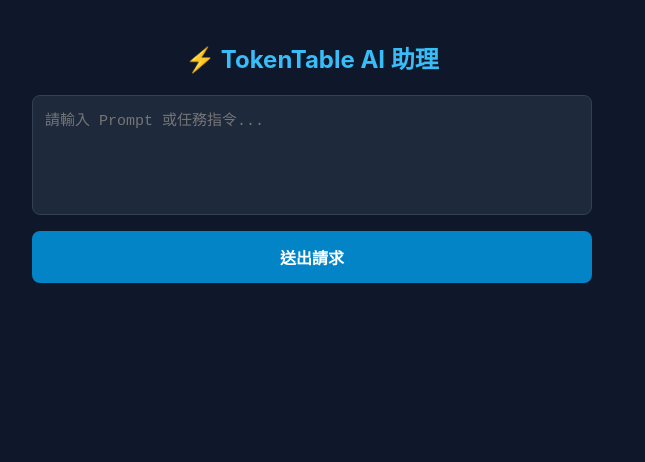
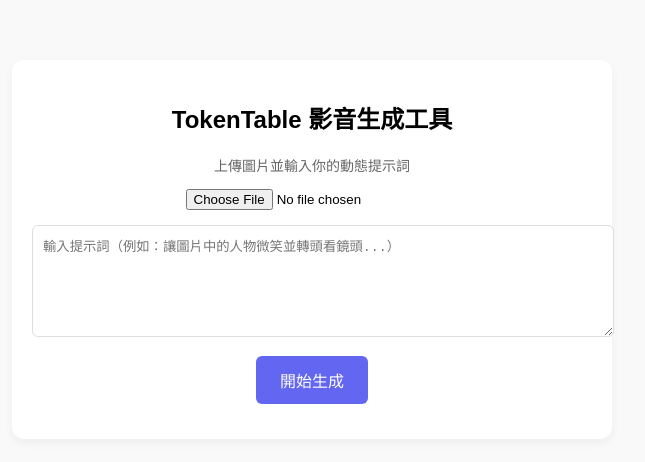
Before and after one commit to asd999/tokentable-app, a website: page index.html in a window 1280 px wide. Shown: the whole page, without its empty margins (328-973 px from the left). Drawn offline with Linux system fonts and the light colour scheme.

Commit message:
Update index.html

```diff
--- a/index.html
+++ b/index.html
@@ -3,58 +3,75 @@
 <head>
   <meta charset="UTF-8">
   <meta name="viewport" content="width=device-width, initial-scale=1.0">
-  <title>TokenTable AI 助手</title>
+  <title>TokenTable AI 影音生成</title>
   <style>
-    * { box-sizing: border-box; }
-    body { font-family: -apple-system, BlinkMacSystemFont, "Segoe UI", Roboto, sans-serif; background: #0f172a; color: #f8fafc; padding: 20px; max-width: 600px; margin: 0 auto; }
-    h2 { text-align: center; color: #38bdf8; margin-bottom: 20px; }
-    textarea { width: 100%; height: 120px; background: #1e293b; border: 1px solid #334155; border-radius: 8px; color: #fff; padding: 12px; font-size: 15px; resize: none; margin-bottom: 12px; }
-    button { width: 100%; background: #0284c7; color: white; border: none; padding: 14px; border-radius: 8px; font-size: 16px; font-weight: bold; cursor: pointer; transition: 0.2s; }
-    button:disabled { background: #475569; cursor: not-allowed; }
-    .status { margin-top: 15px; text-align: center; font-size: 14px; color: #94a3b8; }
-    .result-box { margin-top: 20px; background: #1e293b; border: 1px solid #334155; border-radius: 8px; padding: 15px; white-space: pre-wrap; font-size: 15px; line-height: 1.6; display: none; }
+    body { font-family: sans-serif; max-width: 600px; margin: 40px auto; padding: 20px; text-align: center; background: #f9f9f9; }
+    .card { background: white; padding: 20px; border-radius: 12px; box-shadow: 0 4px 10px rgba(0,0,0,0.05); }
+    textarea { width: 100%; height: 90px; margin-bottom: 15px; padding: 10px; border-radius: 6px; border: 1px solid #ddd; }
+    input[type="file"] { margin-bottom: 15px; }
+    #preview { max-width: 150px; display: block; margin: 10px auto; border-radius: 6px; }
+    button { background: #6366f1; color: white; border: none; padding: 12px 24px; font-size: 16px; border-radius: 6px; cursor: pointer; }
+    button:hover { background: #4f46e5; }
+    #status { margin-top: 15px; color: #555; font-weight: bold; }
+    .result-box { margin-top: 20px; white-space: pre-wrap; text-align: left; background: #eee; padding: 10px; border-radius: 6px; }
   </style>
 </head>
 <body>
+  <div class="card">
+    <h2>TokenTable 影音生成工具</h2>
+    <p style="color: #666; font-size: 14px;">上傳圖片並輸入你的動態提示詞</p>
 
-  <h2>⚡ TokenTable AI 助理</h2>
-  <textarea id="prompt" placeholder="請輸入 Prompt 或任務指令..."></textarea>
-  <button id="btn" onclick="sendRequest()">送出請求</button>
-  <div id="status" class="status"></div>
-  <div id="result" class="result-box"></div>
+    <input type="file" id="imageInput" accept="image/*" onchange="previewImage()">
+    <img id="preview" src="" style="display:none;">
+
+    <textarea id="prompt" placeholder="輸入提示詞（例如：讓圖片中的人物微笑並轉頭看鏡頭...）"></textarea>
+    <br>
+    <button onclick="submitTask()">開始生成</button>
+
+    <div id="status"></div>
+    <div id="resultBox" class="result-box" style="display:none;"></div>
+  </div>
 
   <script>
-    async function sendRequest() {
-      const prompt = document.getElementById('prompt').value.trim();
-      const status = document.getElementById('status');
-      const resultBox = document.getElementById('result');
-      const btn = document.getElementById('btn');
+    let base64Image = "";
 
-      if (!prompt) return alert('請輸入內容！');
+    function previewImage() {
+      const file = document.getElementById("imageInput").files[0];
+      const reader = new FileReader();
+      reader.onloadend = function () {
+        base64Image = reader.result;
+        const img = document.getElementById("preview");
+        img.src = base64Image;
+        img.style.display = "block";
+      }
+      if (file) reader.readAsDataURL(file);
+    }
 
-      btn.disabled = true;
-      status.innerText = '⏳ 正在連線 TokenTable 處理中...';
-      resultBox.style.display = 'none';
+    async function submitTask() {
+      const prompt = document.getElementById("prompt").value;
+      const status = document.getElementById("status");
+      const resultBox = document.getElementById("resultBox");
+
+      if (!prompt) return alert("請輸入提示詞！");
+
+      status.innerText = "正在透過 TokenTable 提交任務...";
+      resultBox.style.display = "none";
 
       try {
-        const res = await fetch('/.netlify/functions/api', {
-          method: 'POST',
-          headers: { 'Content-Type': 'application/json' },
-          body: JSON.stringify({ prompt })
+        const res = await fetch("/.netlify/functions/api", {
+          method: "POST",
+          headers: { "Content-Type": "application/json" },
+          body: JSON.stringify({ prompt, imageBase64: base64Image })
         });
 
         const data = await res.json();
-
         if (data.error) throw new Error(data.error);
 
-        status.innerText = '✅ 處理完成！';
+        status.innerText = "任務處理完成！";
         resultBox.innerText = data.result;
-        resultBox.style.display = 'block';
-
+        resultBox.style.display = "block";
       } catch (err) {
-        status.innerText = '❌ 錯誤：' + err.message;
-      } finally {
-        btn.disabled = false;
+        status.innerText = "發生錯誤：" + err.message;
       }
     }
   </script>
```
